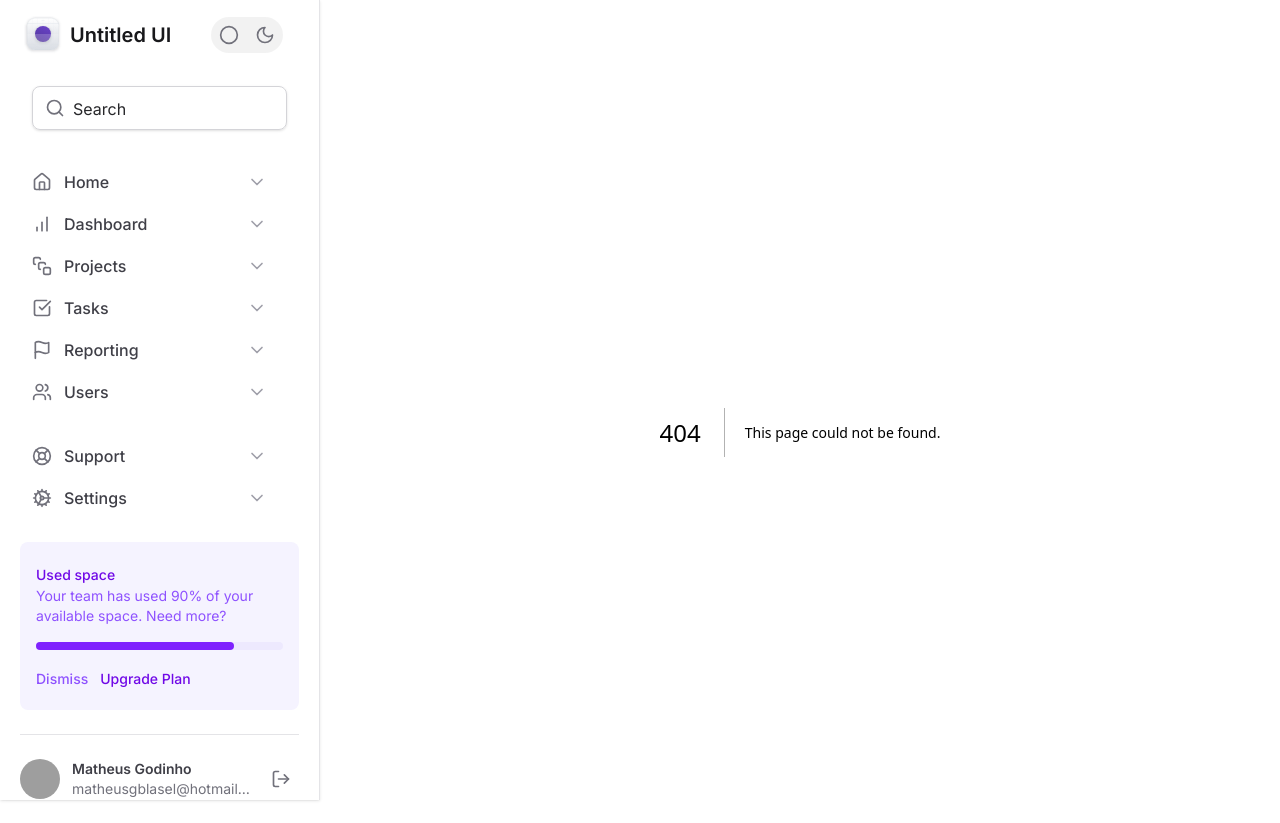
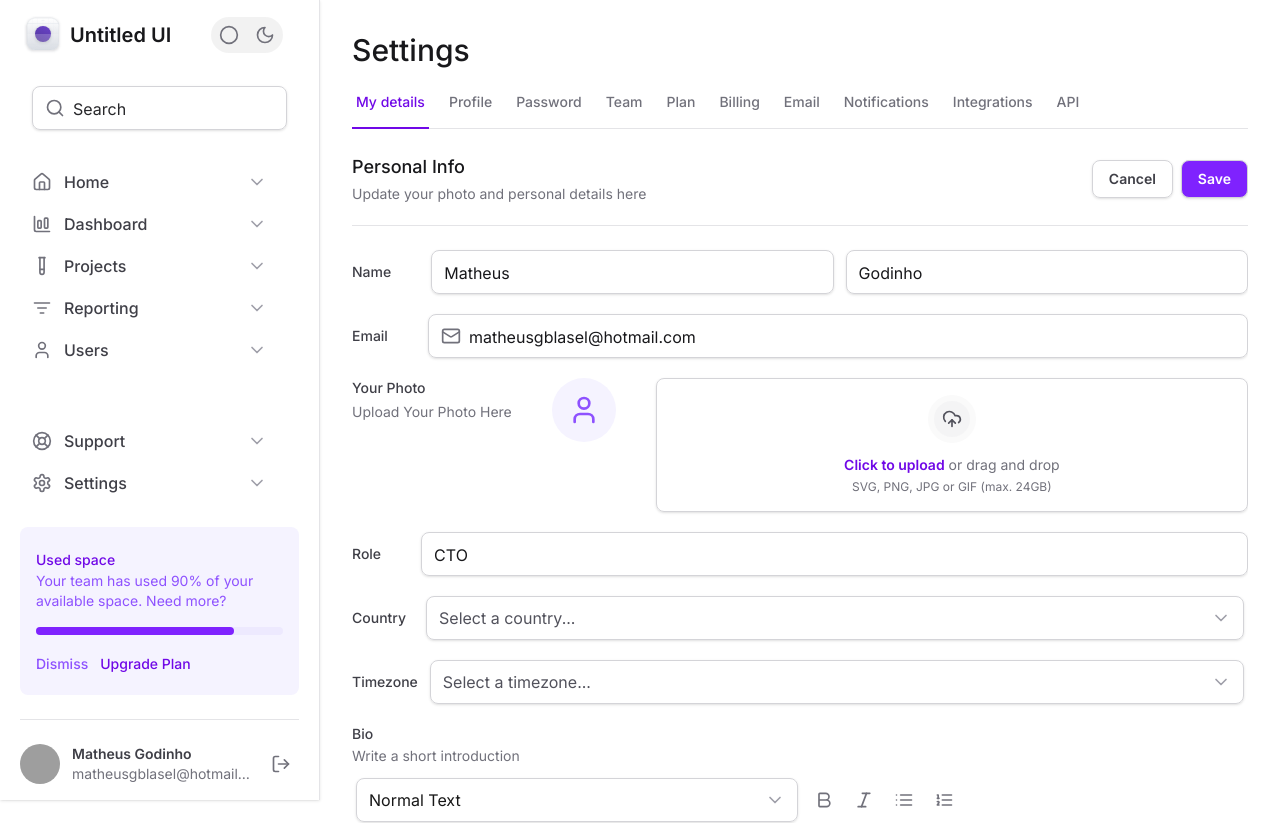
Before and after one commit to Mathbkj/rocketseat-tailwindmastering, a Next.js app: page /settings in a window 1280 px wide. Before the commit this address had no page. Shown: the top 823 px of the page. Built offline with nearby package versions, Linux system fonts and the light colour scheme; grey boxes are pictures that could not be loaded.

Commit message:
Added Bio and Sidebar Features

```diff
--- a/src/app/page.tsx
+++ b/src/app/page.tsx
@@ -1,16 +1,3 @@
-import { SettingsTabs } from "@/components/SettingsTabs";
-
-
-export default function Home() {
-  return (
-    <>
-
-      <div className="flex w-full justify-aroun">
-      <h1 className="text-3xl font-medium text-zinc-900 dark:text-zinc-100">
-        Settings
-      </h1>
-      </div>
-      <SettingsTabs />
-    </>
-  );
+export default function Page(){
+  return <h1>Hi</h1>
 }
--- /dev/null
+++ b/src/app/settings/page.tsx
@@ -0,0 +1,15 @@
+import { SettingsTabs } from "@/components/SettingsTabs";
+
+
+export default function Page() {
+  return (
+    <>
+      <div className="flex w-full justify-aroun">
+      <h1 className="text-3xl font-medium text-zinc-900 dark:text-zinc-100">
+        Settings
+      </h1>
+      </div>
+      <SettingsTabs />
+    </>
+  );
+}
--- a/src/components/Buttons/EditorButton.tsx
+++ b/src/components/Buttons/EditorButton.tsx
@@ -26,12 +26,12 @@ const Icon: FC<IconElementProps> = ({ icon: Icon, ...props }) => {
   return <Icon {...props} size={20} className={` ${props.className ?? ""}`} />;
 };
 export const EditorButton: FC<EditorButtonProps> = ({ title }) => {
-  const { handleActive, ...rest } = useContext(BioContext);
+  const { handleSelected, ...rest } = useContext(BioContext);
   const focusBase = "dark:text-white text-black";
   return (
     <button
       type="button"
-      onClick={() => handleActive(title)}
+      onClick={() => handleSelected(title)}
       className="p-2 rounded-md group transition-all hover:bg-zinc-100/70 dark:hover:bg-white/5 text-zinc-500 dark:text-zinc-00 shadow-none"
     >
       {title === "bold" && (
--- a/src/components/Sidebar/FooterNavigation/index.tsx
+++ b/src/components/Sidebar/FooterNavigation/index.tsx
@@ -4,7 +4,7 @@ import {Cog, LifeBuoy} from "lucide-react";
 
 export const FooterNavigation:FC=()=>{
     return <nav className="space-y-0.5">
-        <NavItem title="Support" icon={LifeBuoy}/>
-        <NavItem title="Settings" icon={Cog}/>
+        <NavItem href="/support" title="support" icon={LifeBuoy}/>
+        <NavItem href="/settings" title="settings" icon={Cog}/>
     </nav>
 }
--- a/src/components/Sidebar/MainNavigation/index.tsx
+++ b/src/components/Sidebar/MainNavigation/index.tsx
@@ -1,15 +1,14 @@
 import type { FC } from "react";
-import { BarChart, CheckSquare, Flag, Home, SquareStack, Users } from "lucide-react";
 import { NavItem } from "../NavItem";
 
-export const MainNavigation:FC=()=>{
-    return <nav className="space-y-0.5">
-
-        <NavItem title="Home" icon={Home}/>
-        <NavItem title="Dashboard" icon={BarChart}/>
-        <NavItem title="Projects" icon={SquareStack}/>
-        <NavItem title="Tasks" icon={CheckSquare}/>
-        <NavItem title="Reporting" icon={Flag}/>
-        <NavItem title="Users" icon={Users}/>
+export const MainNavigation: FC = () => {
+  return (
+    <nav className="space-y-0.5">
+      <NavItem href="/" title="home" />
+      <NavItem href="/dashboard" title="dashboard" />
+      <NavItem href="/projects" title="projects" />
+      <NavItem href="/reporting" title="reporting" />
+      <NavItem href="/users" title="users" />
     </nav>
-}
+  );
+};
--- a/src/components/Sidebar/NavItem.tsx
+++ b/src/components/Sidebar/NavItem.tsx
@@ -1,22 +1,109 @@
-import type { ElementType, FC } from "react";
-import { ChevronDown } from "lucide-react";
+import { useContext, useState, type ElementType, type FC } from "react";
+import {
+  ChartBar,
+  ChartBarIncreasing,
+  ChartColumnBig,
+  ChartColumnIncreasing,
+  ChevronDown,
+  Home,
+  LifeBuoy,
+  List,
+  ListFilter,
+  Settings,
+  TestTube,
+  User,
+} from "lucide-react";
+import Link from "next/link";
+import { SidebarContext, type SelectedProps } from "@/contexts/SidebarContext";
+import { formatText } from "@/utils/formatText";
+import { tv } from "tailwind-variants";
 
 export interface NavItemProps {
-  title: string;
-  icon: ElementType;
+  title: keyof SelectedProps;
+  href:
+    | "/"
+    | "/dashboard"
+    | "/projects"
+    | "/tasks"
+    | "/reporting"
+    | "/users"
+    | "/support"
+    | "/settings";
 }
 
-export const NavItem: FC<NavItemProps> = ({ title, icon: Icon }) => {
+const link = tv({
+  slots: {
+    container:
+      "flex group me-5 group items-center gap-3 rounded px-3 py-2 hover:bg-violet-300/10 dark:hover:bg-zinc-800 transition-all",
+    icon: "h-5 w-5 text-zinc-500",
+    span: "font-medium text-zinc-700 group-hover:text-violet-500 dark:text-zinc-100 dark:group-hover:text-violet-300",
+    chevron:
+      "ml-auto h-5 w-5 text-zinc-400 group-hover:text-violet-400 dark:text-zinc-600",
+  },
+  variants: {
+    state: {
+      active: {
+        container:
+          "bg-violet-300/20 dark:bg-zinc-700 text-violet-500 dark:text-violet-300",
+        icon: "text-violet-500 dark:text-violet-300",
+        span: "text-violet-500 dark:text-violet-300",
+        chevron: "text-violet-500 dark:text-violet-300",
+      },
+    },
+  },
+});
+
+export const NavItem: FC<NavItemProps> = ({ title, href }) => {
+  const { handleSelected, ...rest } = useContext(SidebarContext);
+  const { container, icon, span, chevron } = link();
+
+  const isActive = rest[title];
+  const text = formatText(title, "title");
   return (
-    <a
-      href="/undefined"
-      className="flex me-5 group items-center gap-3 rounded px-3 py-2 hover:bg-violet-300/10 dark:hover:bg-zinc-800 transition-all"
+    <Link
+      href={href}
+      onClick={() => {
+        handleSelected(title);
+      }}
+      className={container({ state: isActive ? "active" : undefined })}
     >
-      <Icon className="h-5 w-5 text-zinc-500" />
-      <span className="font-medium text-zinc-700 group-hover:text-violet-500 dark:text-zinc-100 dark:group-hover:text-violet-300">
-        {title}
+      {title === "home" && (
+        <Home className={icon({ state: isActive ? "active" : undefined })} />
+      )}
+      {title === "dashboard" && (
+        <ChartColumnBig
+          className={icon({ state: isActive ? "active" : undefined })}
+        />
+      )}
+      {title === "projects" && (
+        <TestTube
+          className={icon({ state: isActive ? "active" : undefined })}
+        />
+      )}
+      {title === "reporting" && (
+        <ListFilter
+          className={icon({ state: isActive ? "active" : undefined })}
+        />
+      )}
+      {title === "users" && (
+        <User className={icon({ state: isActive ? "active" : undefined })} />
+      )}
+      {title === "support" && (
+        <LifeBuoy
+          className={icon({ state: isActive ? "active" : undefined })}
+        />
+      )}
+      {title === "settings" && (
+        <Settings
+          className={icon({ state: isActive ? "active" : undefined })}
+        />
+      )}
+      <span className={span({ state: isActive ? "active" : undefined })}>
+        {text}
       </span>
-      <ChevronDown className="ml-auto h-5 w-5 text-zinc-400 group-hover:text-violet-400 dark:text-zinc-600" />
-    </a>
+      <ChevronDown
+        className={chevron({ state: isActive ? "active" : undefined })}
+      />
+    </Link>
   );
 };
--- a/src/components/Uploader/Uploader.tsx
+++ b/src/components/Uploader/Uploader.tsx
@@ -84,6 +84,7 @@ export function Control({ multiple = false, ...props }: InputProps) {
   );
 }
 function FileItem({ name, size, state }: FileItemProps) {
+  console.log(size);
   const { container, icon, deleteBtn } = fileItem({ state });
   const time = useTime();
   const progress = useTransform(time, [0, 2000], [0, 100]);
@@ -163,7 +164,7 @@ export function FileList() {
     <div className="mt-4 space-y-3">
       <div ref={parent} className="mt-4 space-y-3">
         {files.map((file) => {
-          return <FileItem key={file.name} name={file.name} size={file.size} />;
+          return <FileItem state={file.size>=25321508? "error":undefined} key={file.name} name={file.name} size={file.size} />;
         })}
       </div>
     </div>
@@ -239,7 +240,7 @@ export function Trigger() {
             </span>{" "}
             or drag and drop
           </span>
-          <span className="text-xs">SVG, PNG, JPG or GIF (max. 800x400px)</span>
+          <span className="text-xs">SVG, PNG, JPG or GIF (max. 24GB)</span>
         </div>
       </label>
     </FileInputContext.Provider>
--- a/src/contexts/BioContext.tsx
+++ b/src/contexts/BioContext.tsx
@@ -9,16 +9,16 @@ import {
   type SetStateAction,
 } from "react";
 
-interface ActiveProps {
+interface SelectedProps {
   bold: boolean;
   italic: boolean;
   unordered: boolean;
   ordered: boolean;
 }
-interface BioContextProps extends ActiveProps {
+interface BioContextProps extends SelectedProps {
   initialText: string;
   setInitialText: Dispatch<SetStateAction<string>>;
-  handleActive: (btn: "bold" | "italic" | "unordered" | "ordered") => void;
+  handleSelected: (btn: keyof SelectedProps) => void;
 }
 export const BioContext = createContext<BioContextProps>({
   bold: false,
@@ -28,7 +28,7 @@ export const BioContext = createContext<BioContextProps>({
   initialText:
     "I'm a web developer based in São Paulo, Brazil. I specialize in UI design integration with data, creating seamless and dynamic user experiences. My tech stack revolves around React and Node.js, allowing me to build full-stack applications that are both efficient and visually compelling.",
   setInitialText: () => {},
-  handleActive: () => {
+  handleSelected: () => {
     console.log("default value");
   },
 });
@@ -36,7 +36,7 @@ export const BioContext = createContext<BioContextProps>({
 interface BioProviderProps extends PropsWithChildren {}
 
 function BioContextProvider({ children }: BioProviderProps) {
-  const [active, setActive] = useState<ActiveProps>({
+  const [isSelected, setSelected] = useState<SelectedProps>({
     bold: false,
     italic: false,
     unordered: false,
@@ -45,31 +45,31 @@ function BioContextProvider({ children }: BioProviderProps) {
   const [initialText, setInitialText] = useState<string>(
     "I'm a web developer based in São Paulo, Brazil. I specialize in UI design integration with data, creating seamless and dynamic user experiences. My tech stack revolves around React and Node.js, allowing me to build full-stack applications that are both efficient and visually compelling."
   );
-  const { bold, italic, unordered, ordered } = active;
+  const { bold, italic, unordered, ordered } = isSelected;
 
   useEffect(() => {
-    console.log(active);
-  }, [active]);
+    console.log(isSelected);
+  }, [isSelected]);
 
   useEffect(() => {
     unordered &&
       setInitialText((prev) => formatText(prev, "unordered") ?? prev);
   }, [unordered]);
 
-  useEffect(()=>{
-    ordered && setInitialText((prev)=>formatText(prev,"order")??prev);
-  },[ordered])
+  useEffect(() => {
+    ordered && setInitialText((prev) => formatText(prev, "order") ?? prev);
+  }, [ordered]);
 
-  const handleActive = (btn: "bold" | "italic" | "unordered" | "ordered") => {
+  const handleSelected = (btn: keyof SelectedProps) => {
     switch (btn) {
       case "bold":
-        setActive((prev) => ({ ...prev, bold: !bold }));
+        setSelected((prev) => ({ ...prev, bold: !bold }));
         break;
       case "italic":
-        setActive((prev) => ({ ...prev, italic: !italic }));
+        setSelected((prev) => ({ ...prev, italic: !italic }));
         break;
       case "unordered":
-        setActive((prev) => ({
+        setSelected((prev) => ({
           ...prev,
           ordered: false,
           unordered: !unordered,
@@ -77,7 +77,11 @@ function BioContextProvider({ children }: BioProviderProps) {
 
         break;
       case "ordered":
-        setActive((prev) => ({ ...prev, unordered: false, ordered: !ordered }));
+        setSelected((prev) => ({
+          ...prev,
+          unordered: false,
+          ordered: !ordered,
+        }));
         break;
       default:
         "";
@@ -90,7 +94,7 @@ function BioContextProvider({ children }: BioProviderProps) {
         italic,
         unordered,
         ordered,
-        handleActive,
+        handleSelected,
         initialText,
         setInitialText,
       }}
--- /dev/null
+++ b/src/contexts/SidebarContext.tsx
@@ -0,0 +1,129 @@
+import {
+  createContext,
+  type FC,
+  memo,
+  type PropsWithChildren,
+  useEffect,
+  useRef,
+  useState,
+} from "react";
+
+export interface SelectedProps {
+  home: boolean;
+  dashboard: boolean;
+  projects: boolean;
+  tasks: boolean;
+  reporting: boolean;
+  users: boolean;
+  support: boolean;
+  settings: boolean;
+}
+
+interface SidebarContextProps extends SelectedProps {
+  handleSelected: (item: keyof SelectedProps) => void;
+}
+
+export const SidebarContext = createContext<SidebarContextProps>({
+  home: false,
+  dashboard: false,
+  projects: false,
+  tasks: false,
+  reporting: false,
+  users: false,
+  support: false,
+  settings: false,
+  handleSelected: () => {
+    console.log("Default Handle Selected | Sidebar");
+  },
+});
+
+interface SidebarProviderProps extends PropsWithChildren {}
+
+const SidebarContextProvider: FC<SidebarProviderProps> = ({ children }) => {
+  const [isSelected, setSelected] = useState<SelectedProps>({
+    home: false,
+    dashboard: false,
+    projects: false,
+    tasks: false,
+    reporting: false,
+    users: false,
+    support: false,
+    settings: false,
+  });
+  const {
+    home,
+    dashboard,
+    projects,
+    tasks,
+    reporting,
+    users,
+    support,
+    settings,
+  } = isSelected;
+
+  function select(param: keyof SelectedProps) {
+    setSelected(() => {
+      const newState: SelectedProps = {
+        home: false,
+        dashboard: false,
+        projects: false,
+        tasks: false,
+        reporting: false,
+        users: false,
+        support: false,
+        settings: false,
+      };
+      newState[param] = true;
+      return newState;
+    });
+  }
+
+  const handleSelected = (item: keyof SelectedProps) => {
+    switch (item) {
+      case "home":
+        select("home");
+        break;
+      case "dashboard":
+        select("dashboard");
+        break;
+      case "projects":
+        select("projects");
+        break;
+      case "reporting":
+        select("reporting");
+        break;
+      case "users":
+        select("users");
+        break;
+      case "support":
+        select("support");
+        break;
+      case "settings":
+        select("settings");
+        break;
+    }
+  };
+  useEffect(() => {
+    console.log(isSelected);
+  }, [isSelected]);
+
+  return (
+    <SidebarContext.Provider
+      value={{
+        home,
+        dashboard,
+        projects,
+        tasks,
+        reporting,
+        users,
+        support,
+        settings,
+        handleSelected,
+      }}
+    >
+      {children}
+    </SidebarContext.Provider>
+  );
+};
+
+export default memo(SidebarContextProvider);
--- a/src/utils/formatText.ts
+++ b/src/utils/formatText.ts
@@ -1,6 +1,6 @@
 export function formatText(
   text: string,
-  option: "order" | "unordered"
+  option: "order" | "unordered" | "title"
 ): string | undefined {
   const lines = text
     .split("\n")
@@ -13,5 +13,10 @@ export function formatText(
   if (option === "order") {
     return lines.map((line, index) => `${index + 1}. ${line}`).join("\n");
   }
+  if(option==="title"){
+    const firstLetter = text.charAt(0).toUpperCase();
+
+    return firstLetter.concat(text.slice(1));
+  }
   return text;
 }
```
Also changed, not shown: src/components/Sidebar/Profile.tsx (+21 -11 lines), src/components/Sidebar/index.tsx (+4 -4 lines).
